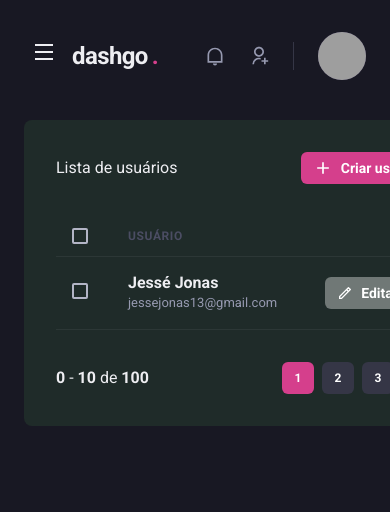
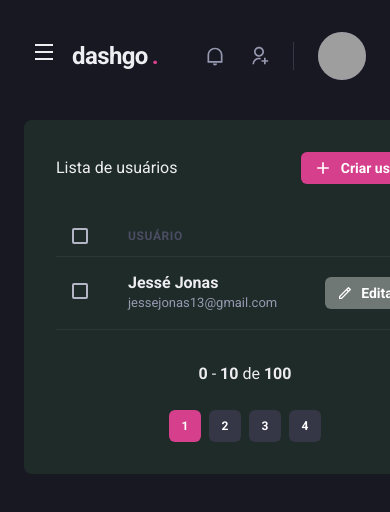
Before and after one commit to jessejonass/dashgo, a Next.js app: page /users in a window 390 px wide. Shown: the top 512 px of the page. Built offline with nearby package versions, Linux system fonts and the light colour scheme; grey boxes are pictures that could not be loaded.

Commit message:
style: added responsivity to pagination component

```diff
--- a/src/components/Pagination/Pagination.tsx
+++ b/src/components/Pagination/Pagination.tsx
@@ -1,21 +1,27 @@
 import { FC } from "react";
-import { Box, HStack } from "@chakra-ui/react";
+import { Box, Stack } from "@chakra-ui/react";
 import Item from "./components/Item";
 
 const Pagination: FC = () => {
   return (
-    <HStack mt="8" justify="space-between" align="center" spacing="6">
+    <Stack
+      direction={["column", "row"]}
+      mt="8"
+      justify="space-between"
+      align="center"
+      spacing="6"
+    >
       <Box>
         <strong>0</strong> - <strong>10</strong> de <strong>100</strong>
       </Box>
 
-      <HStack spacing="2">
+      <Stack direction="row" spacing="2">
         <Item isCurrent number={1} />
         <Item number={2} />
         <Item number={3} />
         <Item number={4} />
-      </HStack>
-    </HStack>
+      </Stack>
+    </Stack>
   );
 };
 
```
